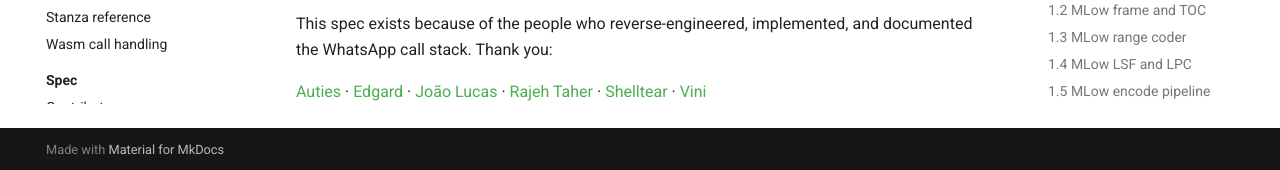
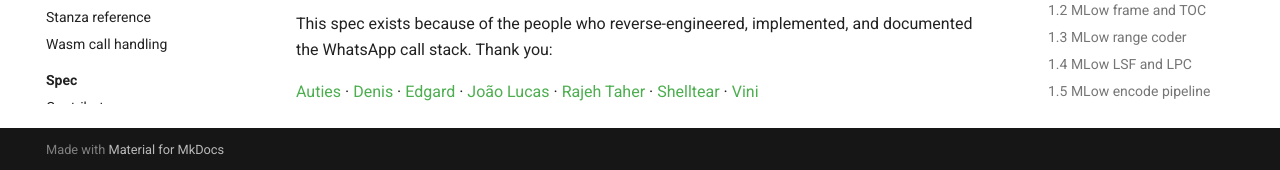
Before and after one commit to WhiskeySockets/wacrg, an MkDocs documentation site: the page built from docs/index.md, in a window 1280 px wide and 900 px high, scrolled down 61644 px. Shown: the part 727-897 px from the top of the window. Built offline with MkDocs 1.6.1 and Material for MkDocs 9.7.7, drawn with Linux system fonts in a browser that asks for light colours; comment, search, counter and statistics services are not loaded.

Commit message:
feat(flavors): register wa-call native MLow decoder flavor
Adopt the new flavor/tool split from main: register wa-call (the independent
TypeScript MLow decoder reconstructed from the native macOS client, validated
against a frida-captured decode oracle) as a media flavor, and link it from the
denis contributor. Keeps frida/ghidra as evidence tools. basis is frida-hooking
with no derives_from — an independent reconstruction, not a port of an existing
flavor. Regenerated docs/spec committed.

```diff
--- a/docs/index.md
+++ b/docs/index.md
@@ -2996,4 +2996,4 @@ fixed constant payloads and MUST bypass the encoder (see [rtp-framing](#rtp-fram
 
 This spec exists because of the people who reverse-engineered, implemented, and documented the WhatsApp call stack. Thank you:
 
-[Auties](https://github.com/Auties00) · [Edgard](https://github.com/edgardmessias) · [João Lucas](https://github.com/jlucaso1) · [Rajeh Taher](https://github.com/purpshell) · [Shelltear](https://github.com/sheiitear) · [Vini](https://github.com/vinikjkkj)
+[Auties](https://github.com/Auties00) · [Denis](https://github.com/denchik28) · [Edgard](https://github.com/edgardmessias) · [João Lucas](https://github.com/jlucaso1) · [Rajeh Taher](https://github.com/purpshell) · [Shelltear](https://github.com/sheiitear) · [Vini](https://github.com/vinikjkkj)
```
Also changed, not shown: docs/spec/contributors.md (+1 -0 lines), docs/spec/flavors.md (+1 -0 lines), docs/spec/index.md (+2 -2 lines), docs/spec/rfc/feed.json (+1 -0 lines), 2 other files.
